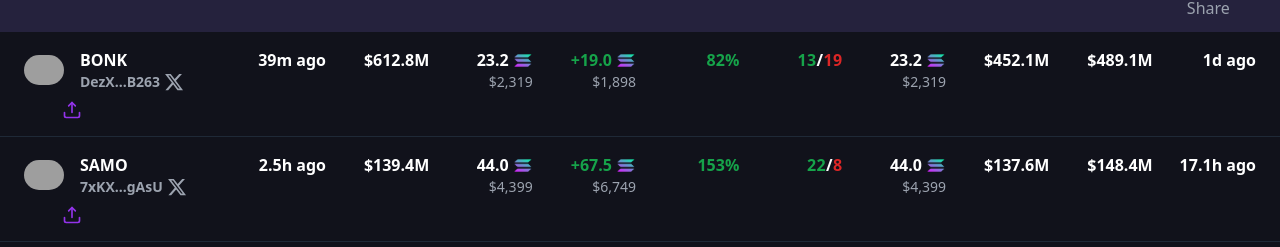
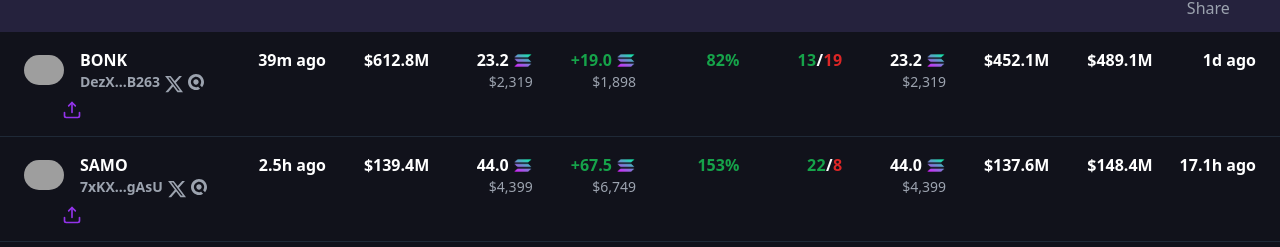
Before and after one commit to deiv-hash/potion-leaderboard, a Next.js app: page /trader/1 in a window 1280 px wide. Shown: the part 534-781 px from the top of the page. Built offline with nearby package versions, Linux system fonts and the light colour scheme; grey boxes are pictures that could not be loaded.

Commit message:
Add Solscan link to Leaderboard token view

```diff
--- a/app/components/Leaderboard.tsx
+++ b/app/components/Leaderboard.tsx
@@ -17,6 +17,7 @@
 } from "@/app/utils/format";
 import Loading from "./Loading";
 import { TwitterIcon } from "./icons/TwitterIcon";
+import { SolscanIcon } from "./icons/SolscanIcon";
 
 type ViewType = "traders" | "tokens";
 
@@ -184,13 +185,20 @@
                   </div>
 
                   {viewType === "tokens" && (
-                    <div>
+                    <div className="flex items-center gap-2">
                       <a
                         href={`https://x.com/search?q=($${trader.name}%20OR%20${trader.wallet})&src=typed_query&f=live`}
                         target="_blank"
-                        className="h-4 w-4 cursor-pointer hover:text-purple-300 truncate"
+                        className="h-4 w-4 cursor-pointer hover:text-purple-300 "
                       >
                         <TwitterIcon />
+                      </a>
+                      <a
+                        href={`https://solscan.com/token/${trader.wallet}`}
+                        target="_blank"
+                        className="h-4 w-4 cursor-pointer hover:text-purple-300 "
+                      >
+                        <SolscanIcon />
                       </a>
                     </div>
                   )}
--- a/app/components/icons/SolscanIcon.tsx
+++ b/app/components/icons/SolscanIcon.tsx
@@ -1,8 +1,6 @@
 export const SolscanIcon = ({ className = "", ...props }) => (
   <svg
     xmlns="http://www.w3.org/2000/svg"
-    width="12"
-    height="12"
     viewBox="0 0 12 12"
     fill="none"
     className={className}
```
